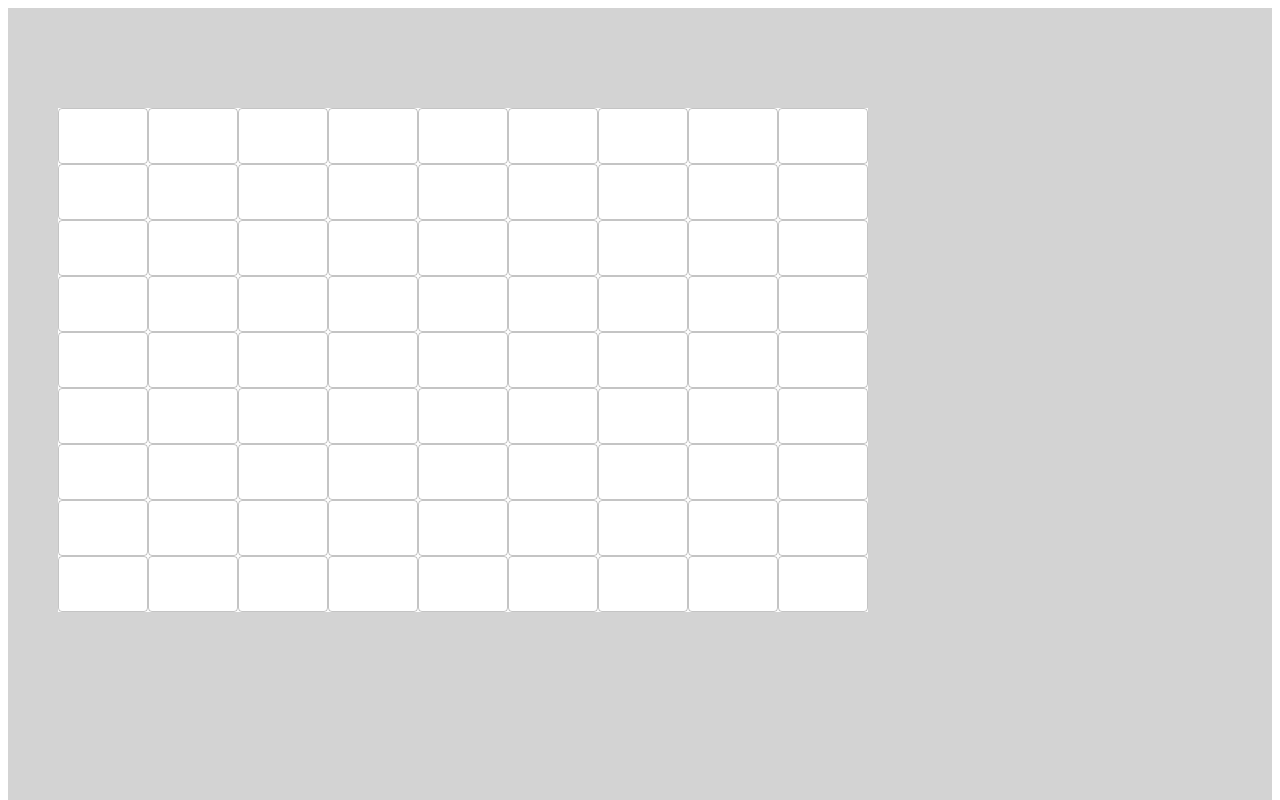
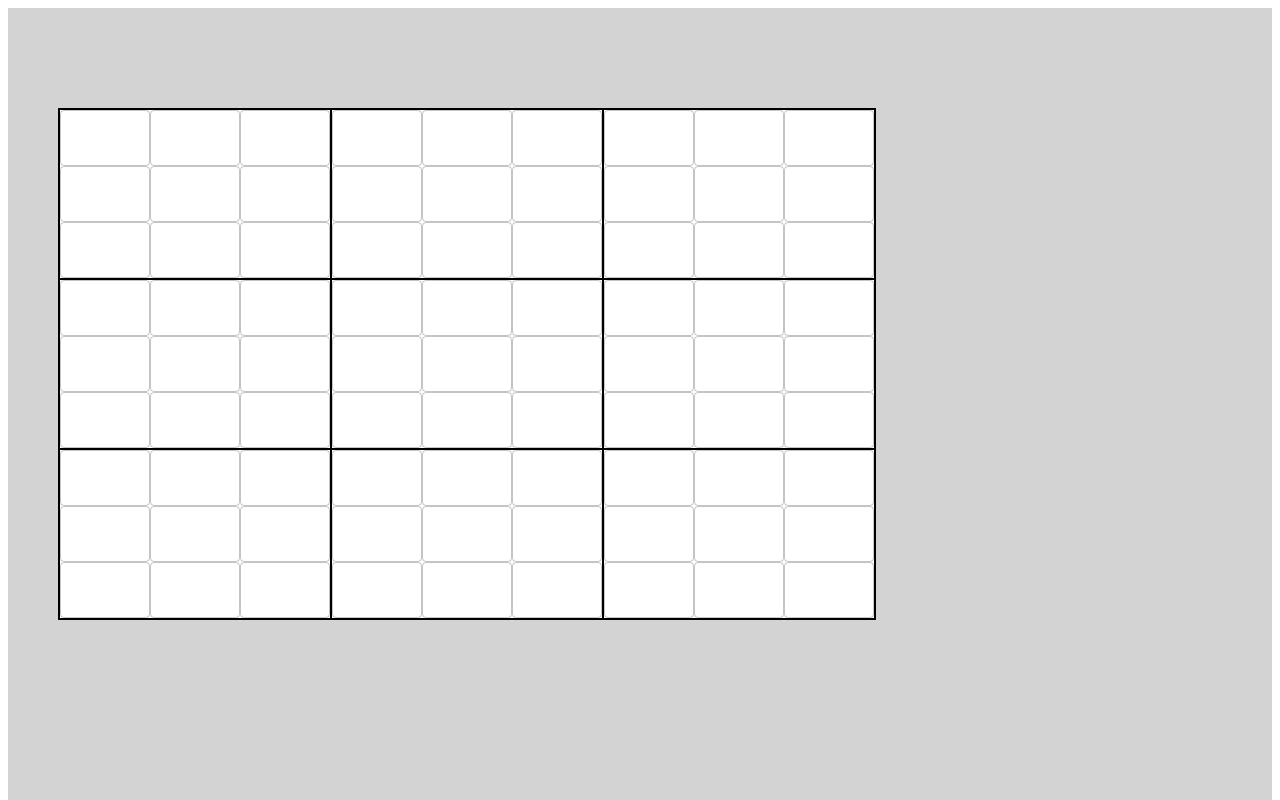
Before and after one commit to youssefrag/SudokuSolver, a React (Create React App) app in the folder client/: page / in a window 1280 px wide. Shown: the top 800 px of the page. Built offline with nearby package versions, Linux system fonts and the light colour scheme.

Commit message:
refactor board styling

```diff
--- /dev/null
+++ b/client/src/components/ui/Board.css
@@ -0,0 +1,19 @@
+.field {
+  background-color: white;
+}
+
+.right {
+  border-right: 2px solid #000 !important;
+}
+
+.top {
+  border-top: 2px solid #000 !important;
+}
+
+.left {
+  border-left: 2px solid #000 !important;
+}
+
+.bottom {
+  border-bottom: 2px solid #000 !important;
+}
--- a/client/src/components/ui/Board.jsx
+++ b/client/src/components/ui/Board.jsx
@@ -3,7 +3,7 @@ import React from 'react'
 import {Button, TextField, Box } from '@mui/material';
 import { makeStyles } from "@mui/styles";
 
-import './Boards.css'
+import './Board.css'
 
 const useStyles = makeStyles({
   root: {
@@ -11,6 +11,9 @@ const useStyles = makeStyles({
     flexDirection: 'column',
     paddingLeft: '50px'
   },
+  field: {
+    backgroundColor: 'white'
+  }
 });
 
 export default function Board() {
@@ -20,17 +23,26 @@ export default function Board() {
   const createRowIndexes = (num) => {
     let indexes = []
     for (let c = 1; c <= 9; c++) {
-      indexes.push('f' + (((num - 1) * 9) + c))
+      let index = (((num - 1) * 9) + c)
+      indexes.push(index)
     }
     return indexes
   }
 
-  console.log(createRowIndexes(1))
+  const renderRow1 = createRowIndexes(1).map((index) => {
 
-  const renderRow1 = createRowIndexes(1).map((fieldId) => {
+    const fieldName = 'f' + index.toString()
+    let border = 'top '
+    if (index %  3 === 0) {
+      border += 'right '
+    }
+    if (index % 9 === 1) {
+      border += 'left'
+    }
+
     return(
       <TextField
-        className={fieldId}
+        className={`field ${fieldName} ${border}`}
         type="number"
         InputProps={{
           inputProps: { min: 1, max: 9 }
@@ -39,10 +51,19 @@ export default function Board() {
     )
   })
 
-  const renderRow2 = createRowIndexes(2).map((fieldId) => {
+  const renderRow2 = createRowIndexes(2).map((index) => {
+
+    const fieldName = 'f' + index.toString()
+    let border = ''
+    if (index %  3 === 0) {
+      border += 'right '
+    }
+    if (index % 9 === 1) {
+      border += 'left'
+    }
     return(
       <TextField
-        className={fieldId}
+        className={`field ${fieldName} ${border}`}
         type="number"
         InputProps={{
           inputProps: { min: 1, max: 9 }
@@ -51,10 +72,18 @@ export default function Board() {
     )
   })
 
-  const renderRow3 = createRowIndexes(3).map((fieldId) => {
+  const renderRow3 = createRowIndexes(3).map((index) => {
+    const fieldName = 'f' + index.toString()
+    let border = 'bottom '
+    if (index %  3 === 0) {
+      border += 'right '
+    }
+    if (index % 9 === 1) {
+      border += 'left'
+    }
     return(
       <TextField
-        className={fieldId}
+        className={`field ${fieldName} ${border}`}
         type="number"
         InputProps={{
           inputProps: { min: 1, max: 9 }
@@ -63,10 +92,18 @@ export default function Board() {
     )
   })
 
-  const renderRow4 = createRowIndexes(4).map((fieldId) => {
+  const renderRow4 = createRowIndexes(4).map((index) => {
+    const fieldName = 'f' + index.toString()
+    let border = ''
+    if (index %  3 === 0) {
+      border += 'right '
+    }
+    if (index % 9 === 1) {
+      border += 'left'
+    }
     return(
       <TextField
-        className={fieldId}
+        className={`field ${fieldName} ${border}`}
         type="number"
         InputProps={{
           inputProps: { min: 1, max: 9 }
@@ -75,10 +112,18 @@ export default function Board() {
     )
   })
 
-  const renderRow5 = createRowIndexes(5).map((fieldId) => {
+  const renderRow5 = createRowIndexes(5).map((index) => {
+    const fieldName = 'f' + index.toString()
+    let border = ''
+    if (index %  3 === 0) {
+      border += 'right '
+    }
+    if (index % 9 === 1) {
+      border += 'left'
+    }
     return(
       <TextField
-        className={fieldId}
+        className={`field ${fieldName} ${border}`}
         type="number"
         InputProps={{
           inputProps: { min: 1, max: 9 }
@@ -87,10 +132,18 @@ export default function Board() {
     )
   })
 
-  const renderRow6 = createRowIndexes(6).map((fieldId) => {
+  const renderRow6 = createRowIndexes(6).map((index) => {
+    const fieldName = 'f' + index.toString()
+    let border = 'bottom '
+    if (index %  3 === 0) {
+      border += 'right '
+    }
+    if (index % 9 === 1) {
+      border += 'left'
+    }
     return(
       <TextField
-        className={fieldId}
+        className={`field ${fieldName} ${border}`}
         type="number"
         InputProps={{
           inputProps: { min: 1, max: 9 }
@@ -99,10 +152,18 @@ export default function Board() {
     )
   })
 
-  const renderRow7 = createRowIndexes(7).map((fieldId) => {
+  const renderRow7 = createRowIndexes(7).map((index) => {
+    const fieldName = 'f' + index.toString()
+    let border = ''
+    if (index %  3 === 0) {
+      border += 'right '
+    }
+    if (index % 9 === 1) {
+      border += 'left'
+    }
     return(
       <TextField
-        className={fieldId}
+        className={`field ${fieldName} ${border}`}
         type="number"
         InputProps={{
           inputProps: { min: 1, max: 9 }
@@ -111,10 +172,18 @@ export default function Board() {
     )
   })
 
-  const renderRow8 = createRowIndexes(8).map((fieldId) => {
+  const renderRow8 = createRowIndexes(8).map((index) => {
+    const fieldName = 'f' + index.toString()
+    let border = ''
+    if (index %  3 === 0) {
+      border += 'right '
+    }
+    if (index % 9 === 1) {
+      border += 'left'
+    }
     return(
       <TextField
-        className={fieldId}
+        className={`field ${fieldName} ${border}`}
         type="number"
         InputProps={{
           inputProps: { min: 1, max: 9 }
@@ -123,10 +192,18 @@ export default function Board() {
     )
   })
 
-  const renderRow9 = createRowIndexes(9).map((fieldId) => {
+  const renderRow9 = createRowIndexes(9).map((index) => {
+    const fieldName = 'f' + index.toString()
+    let border = 'bottom '
+    if (index %  3 === 0) {
+      border += 'right '
+    }
+    if (index % 9 === 1) {
+      border += 'left'
+    }
     return(
       <TextField
-        className={fieldId}
+        className={`field ${fieldName} ${border}`}
         type="number"
         InputProps={{
           inputProps: { min: 1, max: 9 }
--- a/client/src/components/ui/Boards.css
+++ /dev/null
@@ -1,483 +0,0 @@
-.f1 {
-  border-left: 2px solid;
-  border-top: 2px solid;
-  background-color: white;
-}
-
-.f2 {
-  border-top: 2px solid;
-  background-color: white;
-}
-
-.f3 {
-  border-right: 2px solid;
-  border-top: 2px solid;
-  background-color: white;
-}
-
-.f4 {
-  border-top: 2px solid;
-  background-color: white;
-}
-
-.f5 {
-  border-top: 2px solid;
-  background-color: white;
-}
-
-.f6 {
-  border-top: 2px solid;
-  background-color: white;
-}
-
-.f7 {
-  border-top: 2px solid;
-  background-color: white;
-}
-
-.f8 {
-  border-top: 2px solid;
-  background-color: white;
-}
-
-.f9 {
-  border-top: 2px solid;
-  border-right: 2px solid;
-  background-color: white;
-}
-
-.f10 {
-  border-left: 2px solid;
-  background-color: white;
-}
-
-.f19 {
-  border-left: 2px solid;
-  background-color: white;
-}
-
-.f28 {
-  border-left: 2px solid;
-  background-color: white;
-}
-
-.f37 {
-  border-left: 2px solid;
-  background-color: white;
-}
-
-.f46 {
-  border-left: 2px solid;
-  background-color: white;
-}
-
-.f55 {
-  border-left: 2px solid;
-  background-color: white;
-}
-
-.f64 {
-  border-left: 2px solid;
-  background-color: white;
-}
-
-.f73 {
-  border-left: 2px solid;
-  border-bottom: 2px solid;
-  background-color: white;
-}
-
-.f18 {
-  border-right: 2px solid;
-  background-color: white;
-}
-
-.f27 {
-  border-right: 2px solid;
-  background-color: white;
-}
-
-.f36 {
-  border-right: 2px solid;
-  background-color: white;
-}
-
-.f45 {
-  border-right: 2px solid;
-  background-color: white;
-}
-
-.f54 {
-  border-right: 2px solid;
-  background-color: white;
-}
-
-.f63 {
-  border-right: 2px solid;
-  border-right: 2px solid;
-  background-color: white;
-
-}
-
-.f72 {
-  border-right: 2px solid;
-  border-right: 2px solid;
-  background-color: white;
-
-}
-
-.f81 {
-  border-right: 2px solid;
-  border-bottom: 2px solid;
-  background-color: white;
-}
-
-.f80 {
-  border-bottom: 2px solid;
-  background-color: white;
-}
-
-.f79 {
-  border-bottom: 2px solid;
-  background-color: white;
-}
-
-.f78 {
-  border-bottom: 2px solid;
-  background-color: white;
-}
-
-.f77 {
-  border-bottom: 2px solid;
-  background-color: white;
-}
-
-.f76 {
-  border-bottom: 2px solid;
-  background-color: white;
-}
-
-.f75 {
-  border-bottom: 2px solid;
-  background-color: white;
-}
-
-.f74 {
-  border-bottom: 2px solid;
-  background-color: white;
-}
-
-.f12 {
-  border-right: 2px solid;
-  background-color: white;
-}
-
-.f21 {
-  border-right: 2px solid;
-  background-color: white;
-}
-
-.f30 {
-  border-right: 2px solid;
-  background-color: white;
-}
-
-.f39 {
-  border-right: 2px solid;
-  background-color: white;
-}
-
-.f48 {
-  border-right: 2px solid;
-  background-color: white;
-}
-
-.f57 {
-  border-right: 2px solid;
-  background-color: white;
-}
-
-.f66 {
-  border-right: 2px solid;
-  background-color: white;
-}
-
-.f75 {
-  border-right: 2px solid;
-}
-
-.f6 {
-  border-right: 2px solid;
-}
-
-.f15 {
-  border-right: 2px solid;
-}
-
-.f24 {
-  border-right: 2px solid;
-}
-
-.f33 {
-  border-right: 2px solid;
-}
-
-.f42 {
-  border-right: 2px solid;
-}
-
-.f51 {
-  border-right: 2px solid;
-}
-
-.f60 {
-  border-right: 2px solid;
-}
-
-.f69 {
-  border-right: 2px solid;
-}
-
-.f78 {
-  border-right: 2px solid;
-}
-
-.f19 {
-  border-bottom: 2px solid;
-}
-
-.f20 {
-  border-bottom: 2px solid;
-}
-
-.f21 {
-  border-bottom: 2px solid;
-}
-
-.f22 {
-  border-bottom: 2px solid;
-}
-
-.f23 {
-  border-bottom: 2px solid;
-}
-
-.f24 {
-  border-bottom: 2px solid;
-}
-
-.f25 {
-  border-bottom: 2px solid;
-}
-
-.f26 {
-  border-bottom: 2px solid;
-}
-
-.f27 {
-  border-bottom: 2px solid;
-}
-
-.f46 {
-  border-bottom: 2px solid;
-}
-
-.f47 {
-  border-bottom: 2px solid;
-}
-
-.f48 {
-  border-bottom: 2px solid;
-}
-
-.f49 {
-  border-bottom: 2px solid;
-}
-
-.f50 {
-  border-bottom: 2px solid;
-}
-
-.f51 {
-  border-bottom: 2px solid;
-}
-
-.f52 {
-  border-bottom: 2px solid;
-}
-
-.f53 {
-  border-bottom: 2px solid;
-}
-
-.f54 {
-  border-bottom: 2px solid;
-}
-
-.f11 {
-  background-color: white;
-}
-
-.f20 {
-  background-color: white;
-}
-
-.f29 {
-  background-color: white;
-}
-
-.f38 {
-  background-color: white;
-}
-
-.f47 {
-  background-color: white;
-}
-
-.f56 {
-  background-color: white;
-}
-
-.f65 {
-  background-color: white;
-}
-
-.f13 {
-  background-color: white;
-}
-
-.f22 {
-  background-color: white;
-}
-
-.f31 {
-  background-color: white;
-}
-
-.f40 {
-  background-color: white;
-}
-
-.f49 {
-  background-color: white;
-}
-
-.f58 {
-  background-color: white;
-}
-
-.f67 {
-  background-color: white;
-}
-
-.f16 {
-  background-color: white;
-}
-
-.f25 {
-  background-color: white;
-}
-
-.f34 {
-  background-color: white;
-}
-
-.f43 {
-  background-color: white;
-}
-
-.f52 {
-  background-color: white;
-}
-
-.f61 {
-  background-color: white;
-}
-
-.f70 {
-  background-color: white;
-}
-
-.f17 {
-  background-color: white;
-}
-
-.f26 {
-  background-color: white;
-}
-
-.f35 {
-  background-color: white;
-}
-
-.f44 {
-  background-color: white;
-}
-
-.f53 {
-  background-color: white;
-}
-
-.f62 {
-  background-color: white;
-}
-
-.f71 {
-  background-color: white;
-}
-
-.f14 {
-  background-color: white;
-}
-
-.f15 {
-  background-color: white;
-}
-
-.f23 {
-  background-color: white;
-}
-
-.f24 {
-  background-color: white;
-}
-
-.f32 {
-  background-color: white;
-}
-
-.f33 {
-  background-color: white;
-}
-
-.f42 {
-  background-color: white;
-}
-
-.f41 {
-  background-color: white;
-}
-
-.f50 {
-  background-color: white;
-}
-
-.f51 {
-  background-color: white;
-}
-
-.f60 {
-  background-color: white;
-}
-
-.f59 {
-  background-color: white;
-}
-
-.f68 {
-  background-color: white;
-}
-
-.f69 {
-  background-color: white;
-}
```
